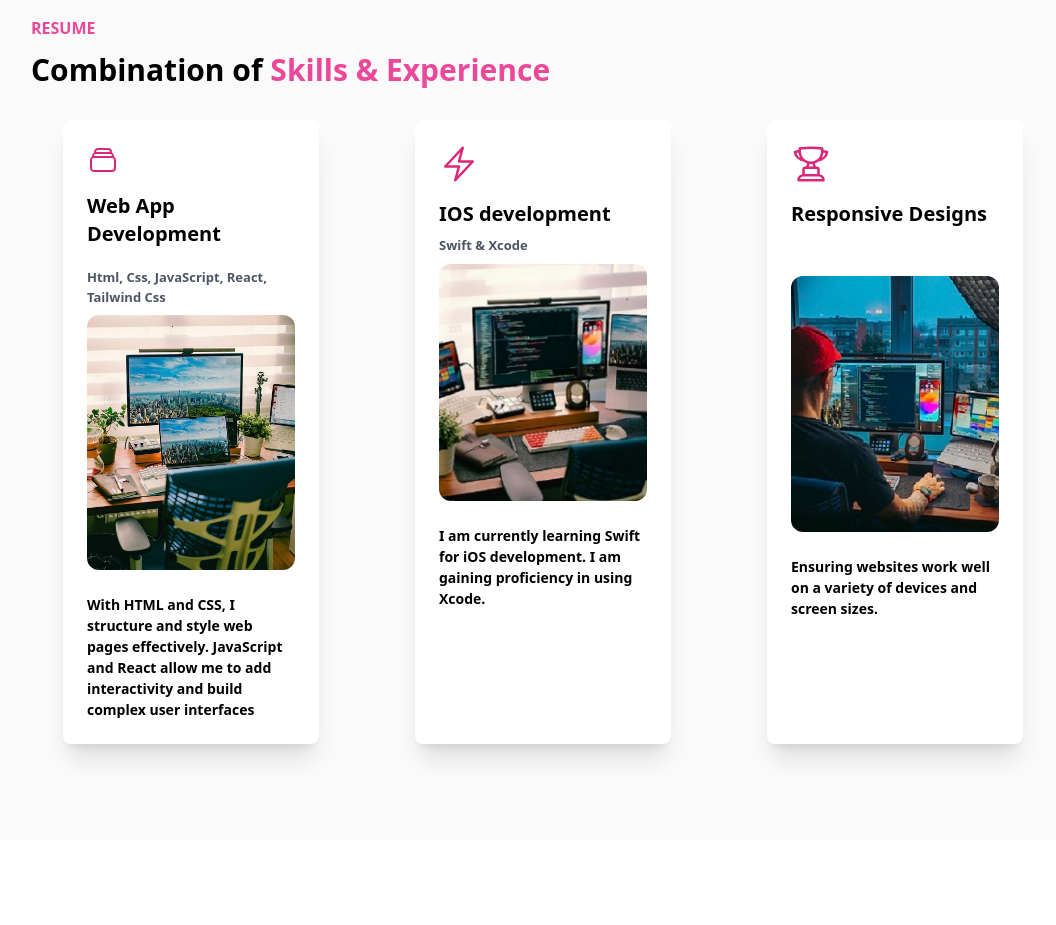
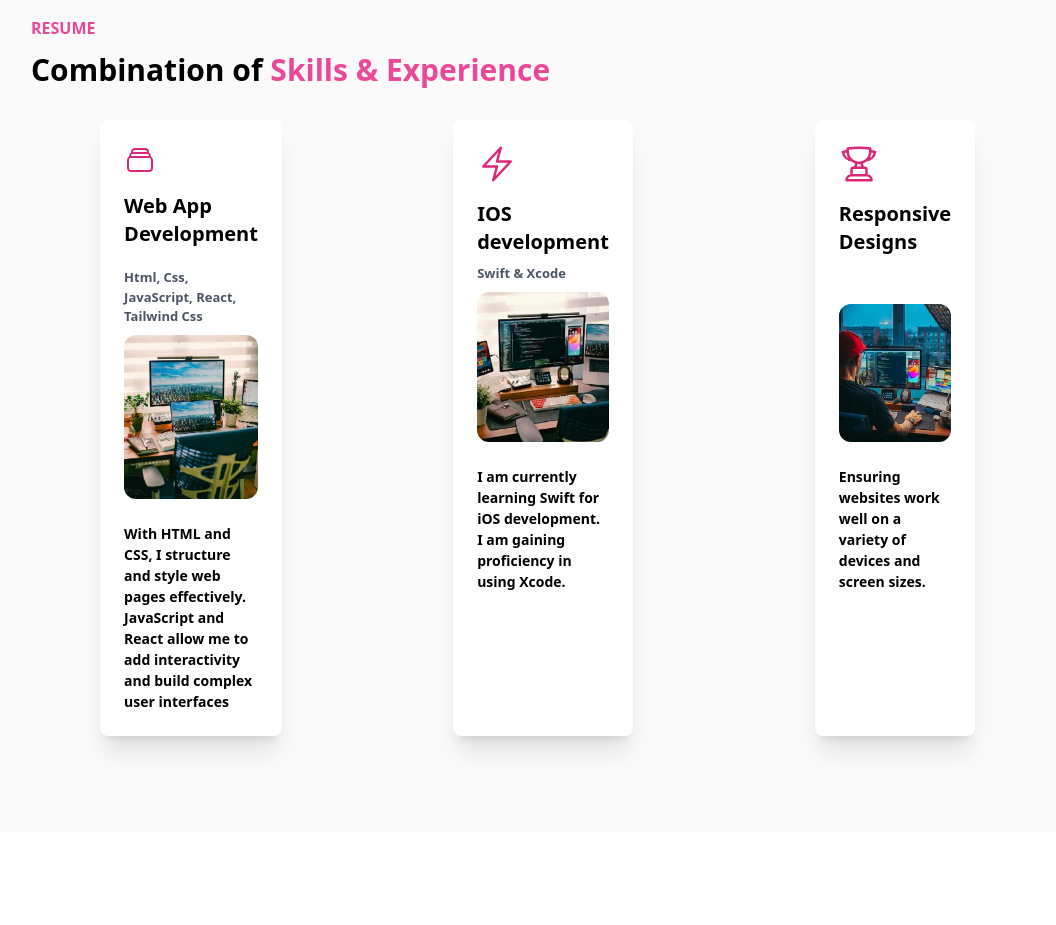
Before and after one commit to PaulMorris001/my-tailwind-portfolio-website, a website: page src/index.html in a window 1280 px wide. Shown: the part 1560-2485 px from the top of the page, without its empty margins (97-1153 px from the left). Drawn offline with nearby package versions, Linux system fonts and the light colour scheme; some packages are replaced by stand-ins of ours; a script that the page names is missing.

Commit message:
Initial commit

```diff
--- a/src/index.html
+++ b/src/index.html
@@ -15,6 +15,8 @@
   <nav class="bg-white w-full fixed z-50 overflow-hidden shadow-md">
     <div class="mx-auto max-w-6xl px-4 sm:px-6 lg:px-8">
       <div class="relative h-16 flex items-center justify-between">
+
+
 
         <!--Navbar menu-->
         <div class="absolute inset-y-0 right-0 flex items-center md:hidden">
@@ -150,7 +152,7 @@
         <h1 class="md:text-3xl text-2xl font-bold text-black mb-4">Combination of<span class="text-pink-500"> Skills & Experience</span></h1>
       </div>
       <div class="container grid lg:grid-cols-3 md:grid-cols-2 sm:grid-cols-2 grid-cols-none gap-8">
-        <div class="bg-white p-6 rounded-lg shadow-xl font-semibold hover:-translate-y-4 transition-all duration-300 w-4/5 mx-auto">
+        <div class="bg-white p-6 rounded-lg shadow-xl font-semibold hover:-translate-y-4 transition-all duration-300 max-w-min  mx-auto">
           <svg xmlns="http://www.w3.org/2000/svg" fill="none" viewBox="0 0 24 24" stroke-width="1.5" stroke="currentColor" class="w-8 h-8 mb-4 text-pink-600">
             <path stroke-linecap="round" stroke-linejoin="round" d="M6 6.878V6a2.25 2.25 0 0 1 2.25-2.25h7.5A2.25 2.25 0 0 1 18 6v.878m-12 0c.235-.083.487-.128.75-.128h10.5c.263 0 .515.045.75.128m-12 0A2.25 2.25 0 0 0 4.5 9v.878m13.5-3A2.25 2.25 0 0 1 19.5 9v.878m0 0a2.246 2.246 0 0 0-.75-.128H5.25c-.263 0-.515.045-.75.128m15 0A2.25 2.25 0 0 1 21 12v6a2.25 2.25 0 0 1-2.25 2.25H5.25A2.25 2.25 0 0 1 3 18v-6c0-.98.626-1.813 1.5-2.122" />
           </svg>
@@ -160,7 +162,7 @@
           <img src="/Images/IMG_E8332.JPG" class="rounded-xl w-full"  alt="">
           <p class="pt-6 text-[14px]">With HTML and CSS, I structure and style web pages effectively. JavaScript and React allow me to add interactivity and build complex user interfaces </p>
         </div>
-        <div class="bg-white p-6 rounded-lg shadow-xl font-semibold hover:-translate-y-4 transition-all duration-300 w-4/5 mx-auto">
+        <div class="bg-white p-6 rounded-lg shadow-xl font-semibold hover:-translate-y-4 transition-all duration-300 max-w-min mx-auto">
           <svg xmlns="http://www.w3.org/2000/svg" fill="none" viewBox="0 0 24 24" stroke-width="1.5" stroke="currentColor" class="w-10 h-10 mb-4 text-pink-600">
             <path stroke-linecap="round" stroke-linejoin="round" d="m3.75 13.5 10.5-11.25L12 10.5h8.25L9.75 21.75 12 13.5H3.75Z" />
           </svg>
@@ -171,7 +173,7 @@
           <p class="pt-6 text-[14px]">I am currently learning Swift for iOS development. I am gaining proficiency in using Xcode.</p>
         </div>
 
-        <div class="bg-white p-6 rounded-lg shadow-xl font-semibold hover:-translate-y-4 transition-all duration-300 w-4/5 mx-auto">
+        <div class="bg-white p-6 rounded-lg shadow-xl font-semibold hover:-translate-y-4 transition-all duration-300 max-w-min mx-auto">
           <svg xmlns="http://www.w3.org/2000/svg" fill="none" viewBox="0 0 24 24" stroke-width="1.5" stroke="currentColor" class="w-10 h-10 mb-4 text-pink-600">
             <path stroke-linecap="round" stroke-linejoin="round" d="M16.5 18.75h-9m9 0a3 3 0 0 1 3 3h-15a3 3 0 0 1 3-3m9 0v-3.375c0-.621-.503-1.125-1.125-1.125h-.871M7.5 18.75v-3.375c0-.621.504-1.125 1.125-1.125h.872m5.007 0H9.497m5.007 0a7.454 7.454 0 0 1-.982-3.172M9.497 14.25a7.454 7.454 0 0 0 .981-3.172M5.25 4.236c-.982.143-1.954.317-2.916.52A6.003 6.003 0 0 0 7.73 9.728M5.25 4.236V4.5c0 2.108.966 3.99 2.48 5.228M5.25 4.236V2.721C7.456 2.41 9.71 2.25 12 2.25c2.291 0 4.545.16 6.75.47v1.516M7.73 9.728a6.726 6.726 0 0 0 2.748 1.35m8.272-6.842V4.5c0 2.108-.966 3.99-2.48 5.228m2.48-5.492a46.32 46.32 0 0 1 2.916.52 6.003 6.003 0 0 1-5.395 4.972m0 0a6.726 6.726 0 0 1-2.749 1.35m0 0a6.772 6.772 0 0 1-3.044 0" />
           </svg>
@@ -258,7 +260,7 @@
   </section>-->
 
   <!--Hire Me-->
-  <section class="w-full bg-black py-24" id="Contact">
+  <section class="w-full bg-black py-24" id="Contact"id="Hello">
     <div class="w-4/5 m-auto text-white">
       <div class="container grid gap-8 items-start md:grid-cols-2 grid-cols-1">
         <div class="max-w-[400px] my-auto md:p-6 p-4 rounded-md bg-gradient-to-l from-pink-500 to-amber-300">
```
Also changed, not shown: README.md, dist/output.css, src/style.css (line endings or trailing spaces), 1 other file.
